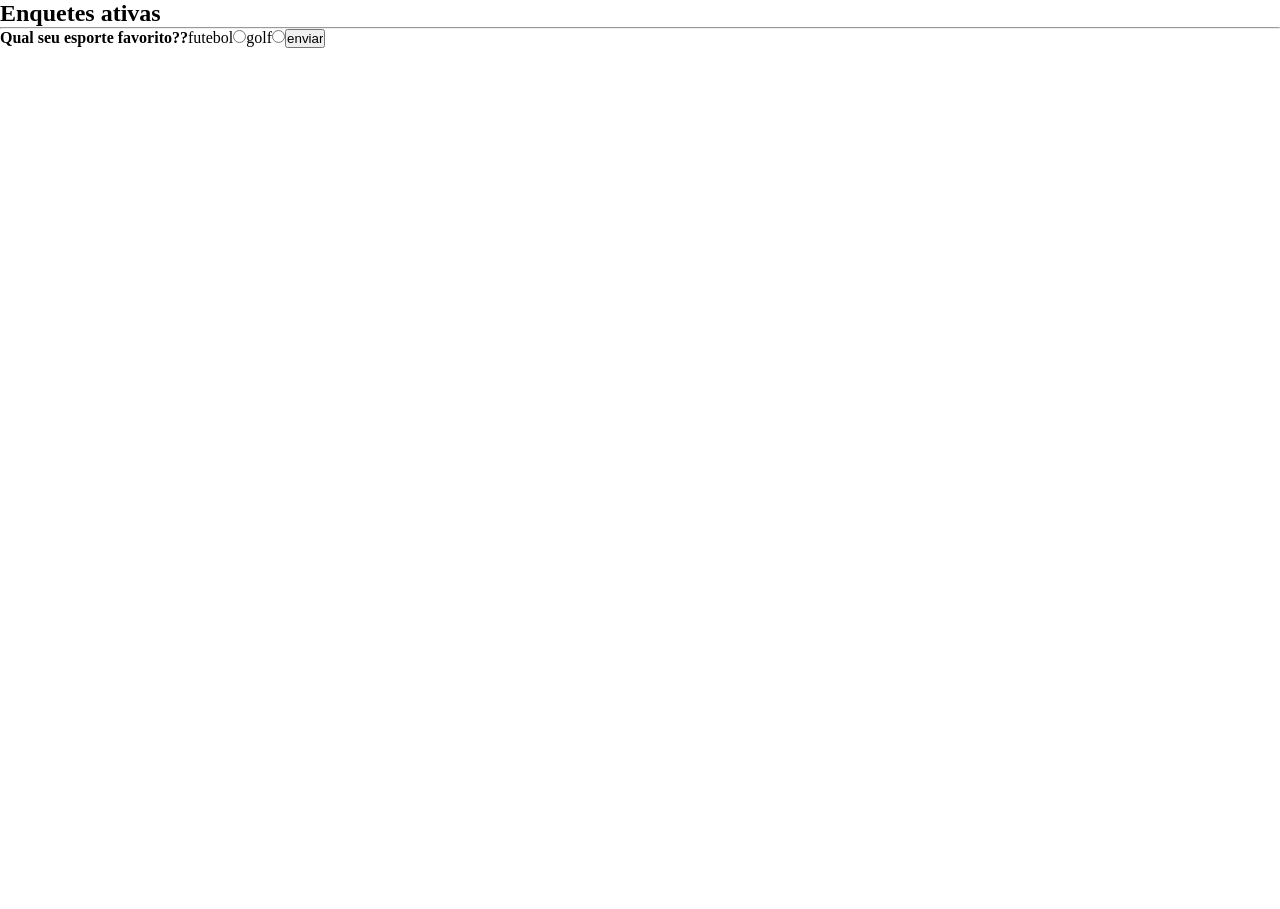
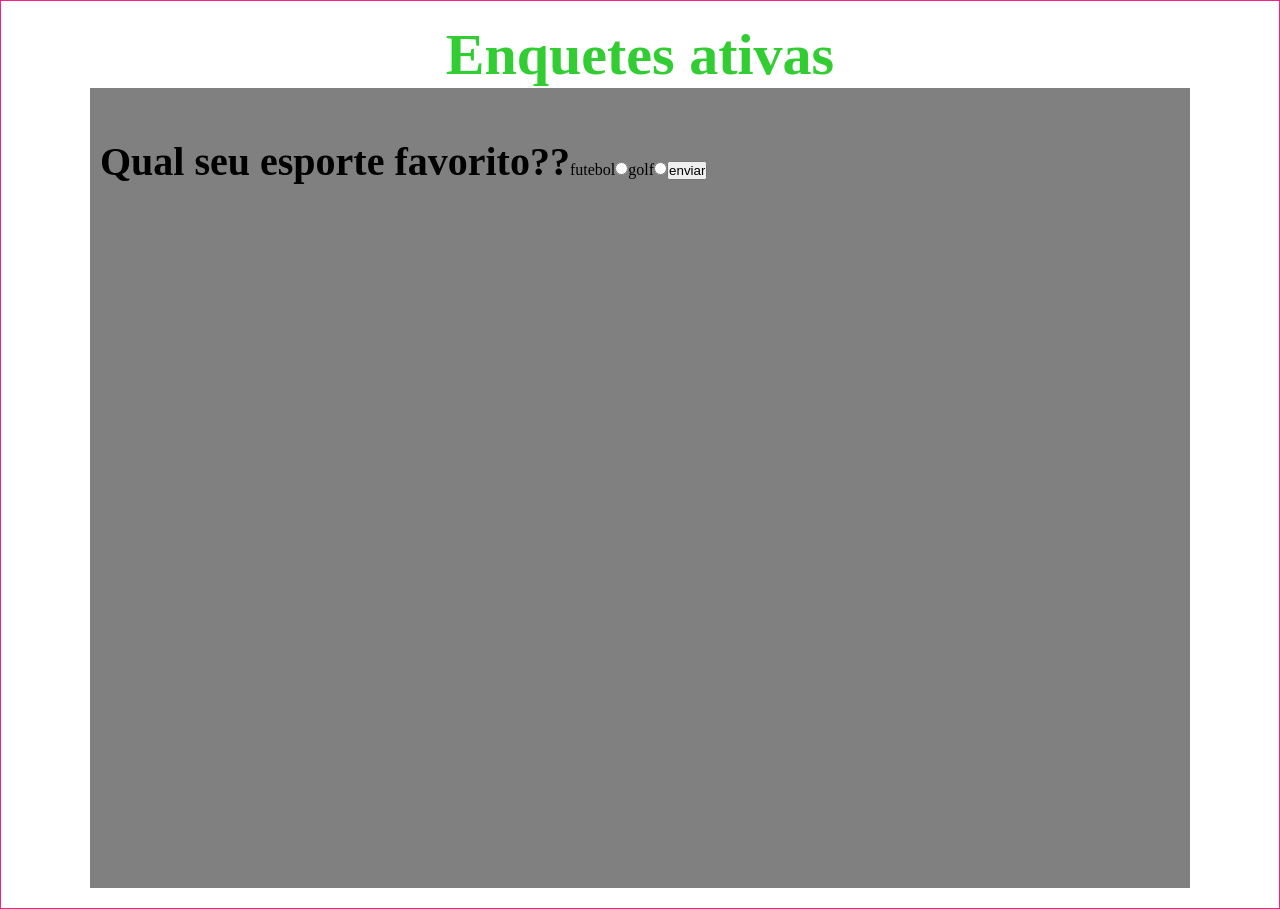
Before and after one commit to rbin9090/enquete, a PHP site: page / in a window 1280 px wide. Before the commit the page ends 48 px from the top, so only its background shows below. Run offline with PHP 8.4, Linux system fonts and the light colour scheme; data comes from the database, SQL or seed files in the repository.

Commit message:
melhorando os estilos

```diff
--- a/css/style.css
+++ b/css/style.css
@@ -14,3 +14,35 @@ text-align: center;
 color: white;
 background: black;
 }
+
+body{
+	padding: 20px;
+	width: 100%;
+	height: 100% auto;
+	border: 1px solid #fa2184;
+
+}
+
+
+
+.container{
+	padding: 50px 10;
+	max-width: 1100px;
+	width: 100%;
+	height: 100vh;
+	background: grey;
+	margin: 0 auto;
+}
+
+h2{
+	text-align: center;
+	font-size: 58px;
+	color: limegreen;
+	font-weight: bolder;
+}
+
+
+form b{
+	font-size: 40px;
+	text-align: center;
+}
--- a/pages/enquetes.php
+++ b/pages/enquetes.php
@@ -1,8 +1,16 @@
+<!DOCTYPE html>
+<html>
+<head>
+	<meta charset="utf-8">
+	<meta name="viewport" content="width=device-width, initial-scale=1">
+	<link rel="stylesheet" type="text/css" href="css/style.css">
+	<title>Enquete</title>
+</head>
 
-
+<body>
 
 <h2>Enquetes ativas</h2>
-<hr>
+<div class="container">
 <?php
 if (isset($_POST['acao'])) {
 
@@ -45,3 +53,9 @@ foreach ($perguntasEnquete as $key => $value) {
 
 
 ?>
+
+</div>
+
+</body>
+
+</html>
```
